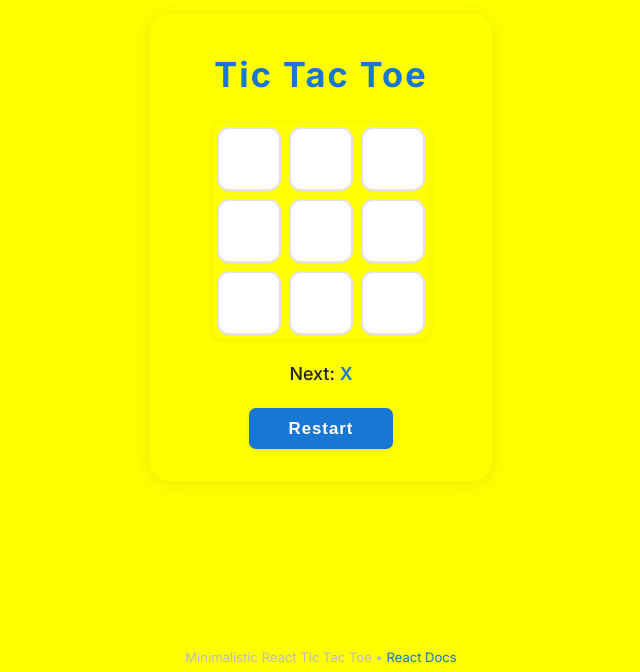
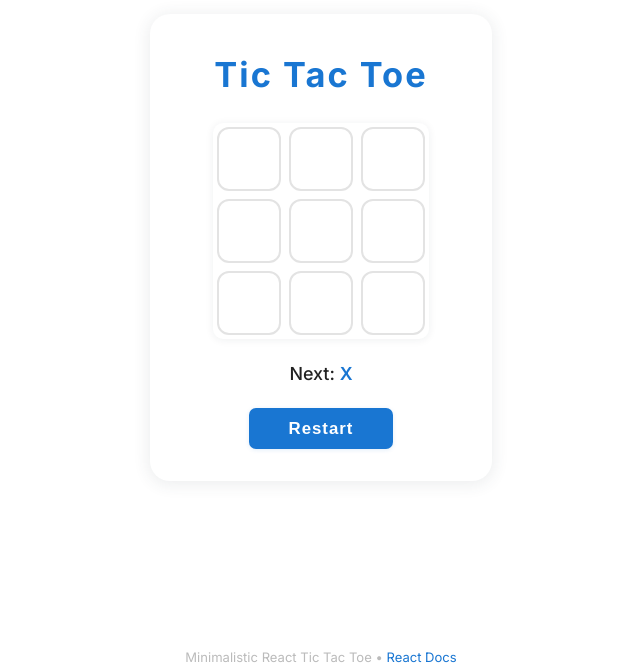
Before and after one commit to Workflow-Manager-admin/web-based-tic-tac-toe-40808-40817, a React (Create React App) app in the folder tic_tac_toe_frontend/: page / in a window 1280 px wide. Shown: the part 128-800 px from the top of the page, without its empty margins (319-959 px from the left). Built offline with nearby package versions, Linux system fonts and the light colour scheme; the HTML template or start-up script is replaced by a standard one.

Commit message:
CheckPoint - cg730bf766

```diff
--- a/tic_tac_toe_frontend/src/App.css
+++ b/tic_tac_toe_frontend/src/App.css
@@ -3,14 +3,13 @@
   --primary: #1976d2;
   --secondary: #e3e3e3;
   --accent: #f44336;
-  --bg: #ffff00; /* Updated to yellow for application's background */
+  --bg: #fff;
   --text: #222;
   --board-border: #e3e3e3;
 }
 
-/* Set the application's background to yellow, remain light & minimalistic */
 body, html {
-  background: var(--bg) !important;
+  background: var(--bg);
   color: var(--text);
   height: 100%;
   margin: 0;
```
Also changed, not shown: 2 other files (tests, documents, lock files or other folders).
